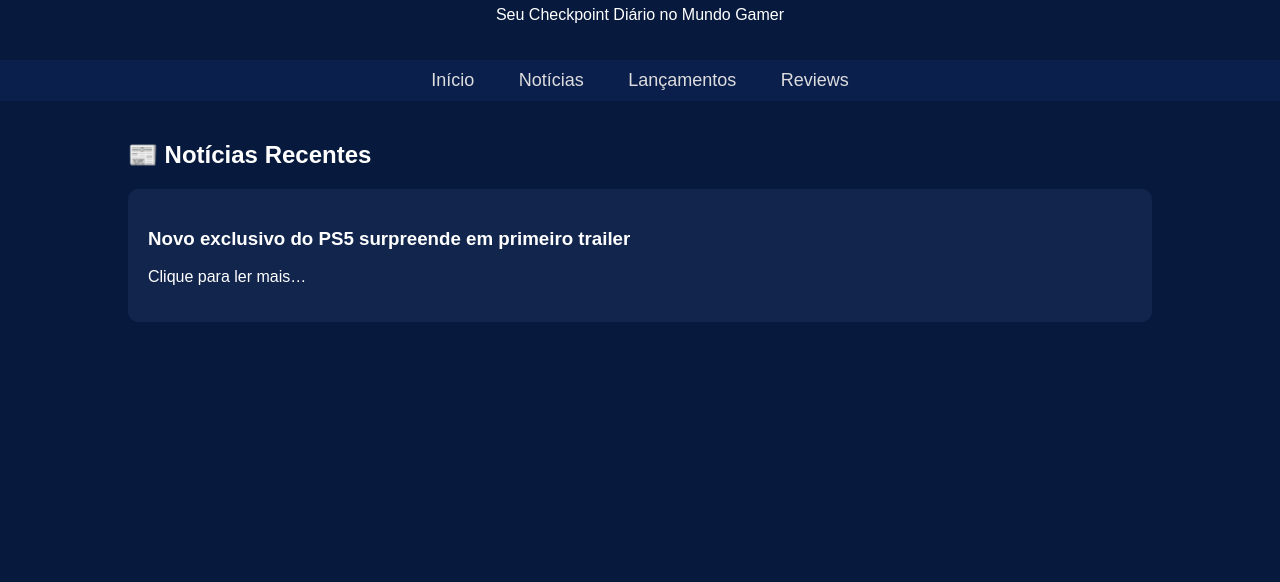
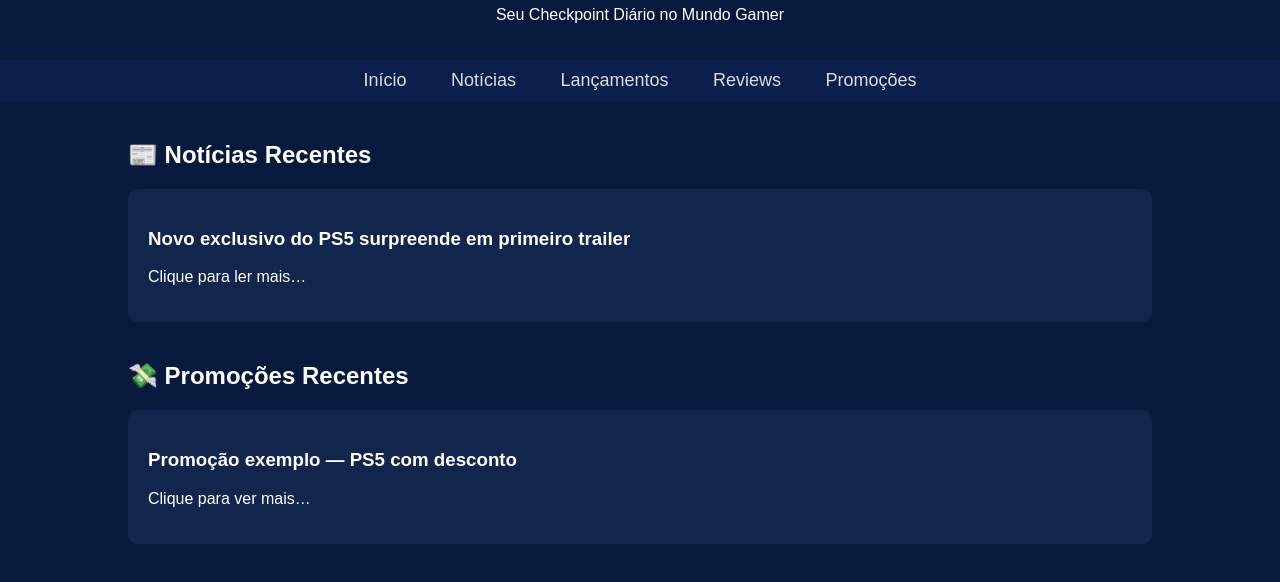
Before and after one commit to VictorMts/savepoint_br, a plain HTML site: page index.html in a window 1280 px wide. Shown: the part 198-780 px from the top of the page. Drawn offline with Linux system fonts and the light colour scheme.

Commit message:
Update index.html

```diff
--- a/index.html
+++ b/index.html
@@ -18,6 +18,7 @@
     <a href="noticias.html">Notícias</a>
     <a href="lancamentos.html">Lançamentos</a>
     <a href="reviews.html">Reviews</a>
+    <a href="promocoes.html">Promoções</a>
 </nav>
 
 <section class="container">
@@ -27,6 +28,14 @@
         <h3>Novo exclusivo do PS5 surpreende em primeiro trailer</h3>
         <p>Clique para ler mais…</p>
     </a>
+
+    <h2 style="margin-top:40px;">💸 Promoções Recentes</h2>
+
+    <a class="card" href="promocoes.html">
+        <h3>Promoção exemplo — PS5 com desconto</h3>
+        <p>Clique para ver mais…</p>
+    </a>
+
 </section>
 
 </body>
```
